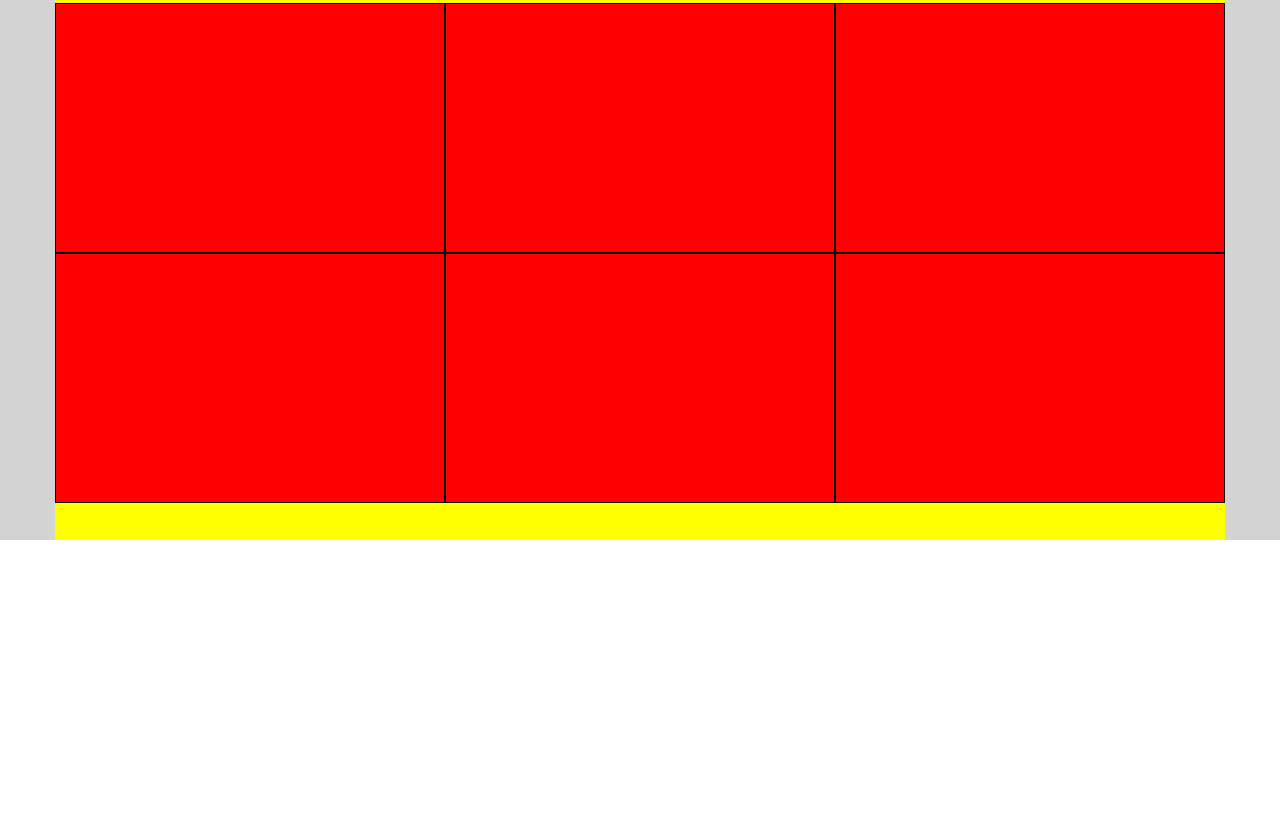
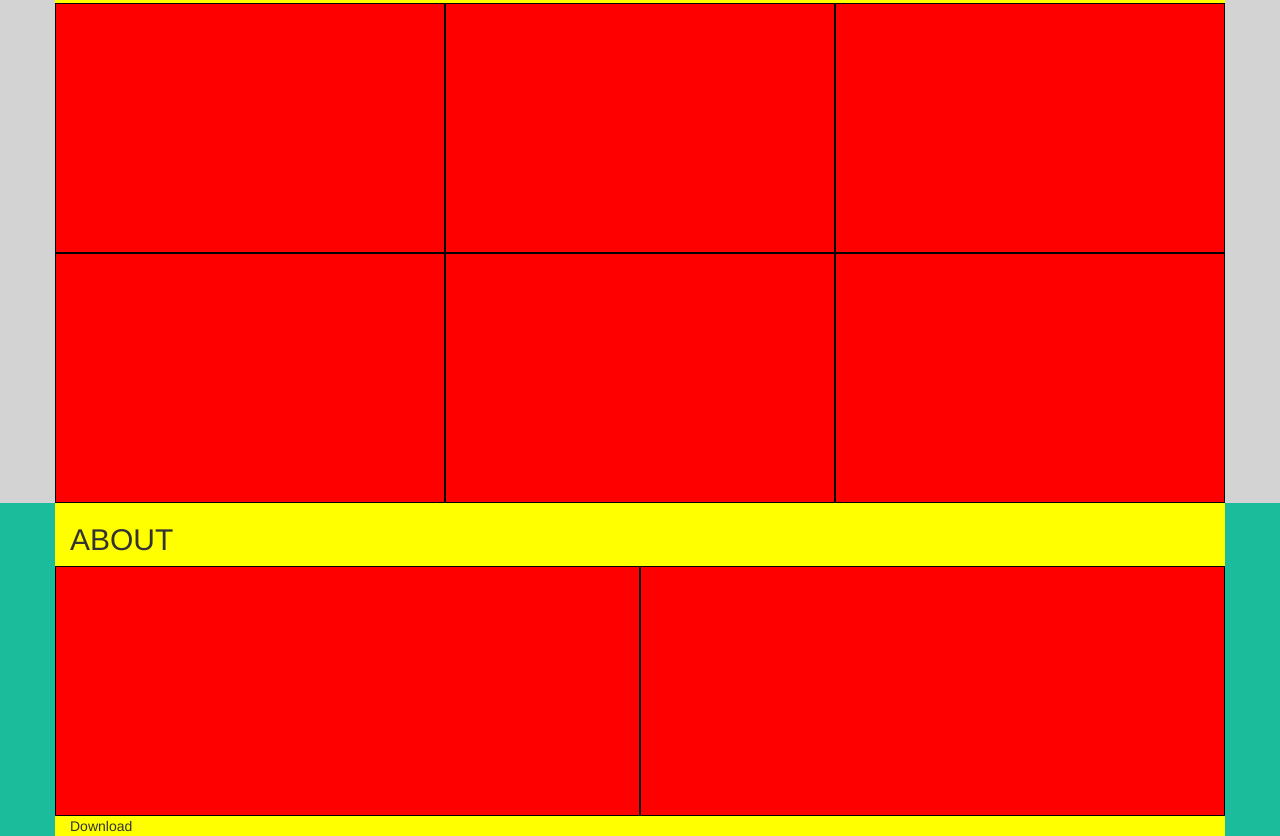
Before and after one commit to bosciu/html-css-bootstrap-freelancer, a plain HTML site: page index.html in a window 1280 px wide. Shown: the part 760-1596 px from the top of the page. Before the commit the page ends 1363 px from the top, so only its background shows below. Drawn offline with nearby package versions, Linux system fonts and the light colour scheme.

Commit message:
Terminato portfolio & about

```diff
--- a/css/style.css
+++ b/css/style.css
@@ -15,11 +15,11 @@
     height: 100%;
 }
 
-.debug .portfolio .container {
-    height: 600px;
+.debug .portfolio [class*="col-"] {
+    height: 250px;
 }
 
-.debug .portfolio [class*="col-"] {
+.debug .about [class*="col-"] {
     height: 250px;
 }
 
@@ -32,7 +32,6 @@
 }
 
 .debug .portfolio {
-    height: 600px;
     background: lightgray;
 }
 
@@ -46,6 +45,7 @@ nav {
     background-color: #2C3E50;
 }
 
-._jumbotron {
+._jumbotron,
+.about {
     background-color: #1ABC9C;
 }
--- a/index.html
+++ b/index.html
@@ -57,7 +57,15 @@
 
         <!-- Sezione about -->
         <section class="about">
-
+            <div class="container">
+                <h2>ABOUT</h2>
+                <!-- Aggiungere Uppercase -->
+                <div class="row">
+                    <div class="col-sm-6"></div>
+                    <div class="col-sm-6"></div>
+                </div>
+                <div class="download">Download</div>
+            </div>
         </section>
         <!-- /Sezione about -->
 
```
